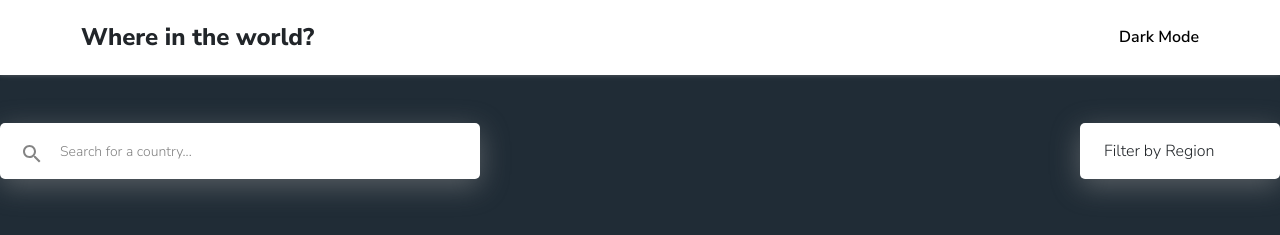
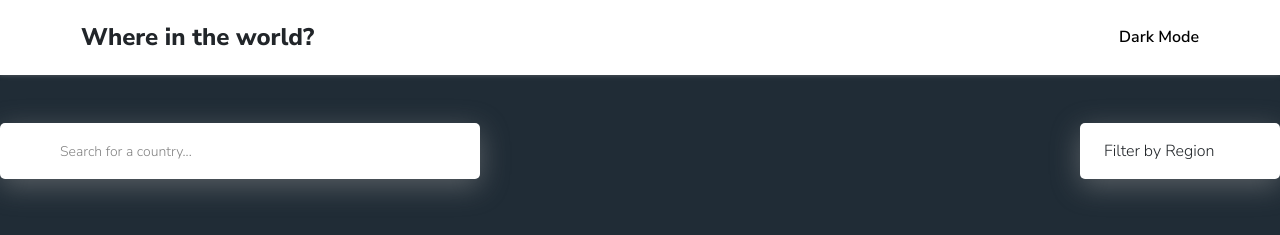
Before and after one commit to YashinN/FM-rest-countries-api, a React (Create React App) app in the folder frontend/: page / in a window 1280 px wide. Shown: the top 235 px of the page. Built offline with nearby package versions, Linux system fonts and the light colour scheme; the HTML template or start-up script is replaced by a standard one.

Commit message:
darkMode passed to SearchIcon changes color in svg when toggled

```diff
--- a/frontend/src/Icons/SearchIcon.js
+++ b/frontend/src/Icons/SearchIcon.js
@@ -1,4 +1,4 @@
-const SearchIcon = () => {
+const SearchIcon = (darkMode) => {
   return (
     <svg
       width="18"
@@ -13,7 +13,7 @@ const SearchIcon = () => {
           fillRule="evenodd"
           clipRule="evenodd"
           d="M12.5 11H11.7L11.4 10.7C12.4 9.6 13 8.1 13 6.5C13 2.9 10.1 0 6.5 0C2.9 0 0 2.9 0 6.5C0 10.1 2.9 13 6.5 13C8.1 13 9.6 12.4 10.7 11.4L11 11.7V12.5L16 17.5L17.5 16L12.5 11ZM6.5 11C4 11 2 9 2 6.5C2 4 4 2 6.5 2C9 2 11 4 11 6.5C11 9 9 11 6.5 11Z"
-          fill="#848484"
+          fill={darkMode ? "#fff" : "#848484"}
         />
       </g>
     </svg>
```
